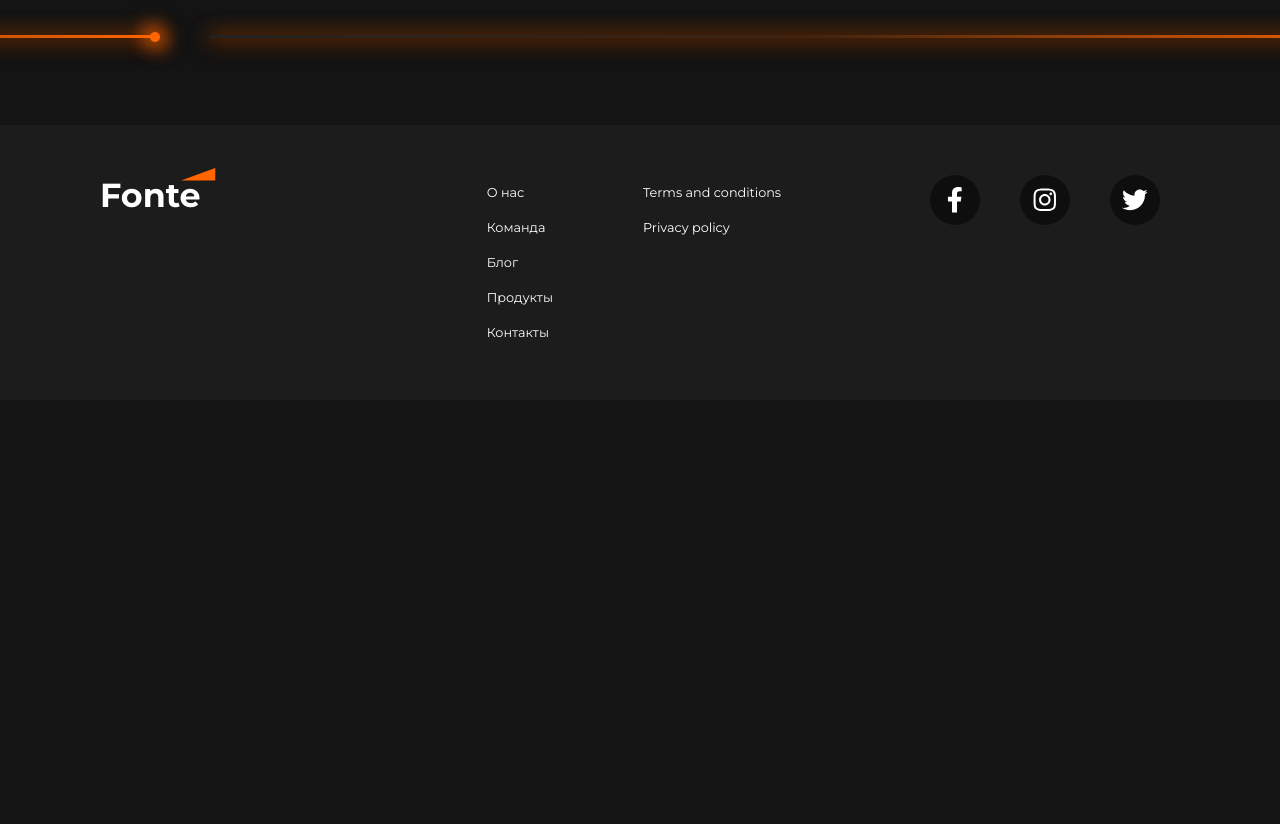
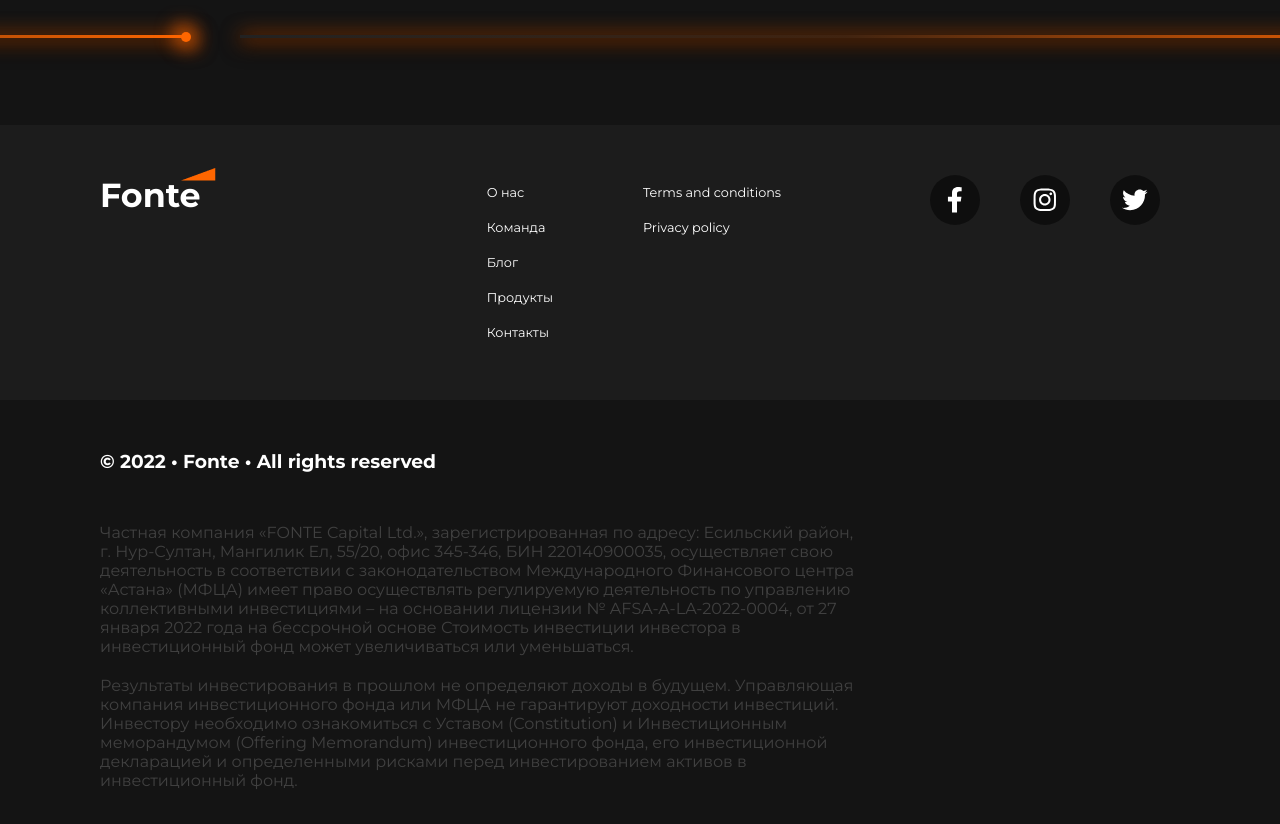
Before and after one commit to Fariza77/All-project, a React (Vite) app in the folder react-project/: page / in a window 1280 px wide. Shown: the part 1440-2264 px from the top of the page. Before the commit the page ends 1840 px from the top, so only its background shows below. Built offline with nearby package versions, Linux system fonts and the light colour scheme.

Commit message:
completed footer

```diff
--- a/react-project/src/components/Navigation/Footer/index.jsx
+++ b/react-project/src/components/Navigation/Footer/index.jsx
@@ -6,6 +6,7 @@ import { FaTwitter } from "react-icons/fa";
 
 function Footer() {
   return (
+    <div className="footer-wrapper">
       <footer className="main-footer">
         <div className="heading-wrapper">
           <Heading size={1.2}>Fonte</Heading>
@@ -24,11 +25,39 @@ function Footer() {
           </div>
         </div>
         <div className="footer-social-media">
-        <span><FaFacebookF className="facebook" /></span>
-        <span><FaInstagram className="instagram" /></span>
-        <span><FaTwitter className="twitter" /></span>
+          <span>
+            <FaFacebookF className="facebook" />
+          </span>
+          <span>
+            <FaInstagram className="instagram" />
+          </span>
+          <span>
+            <FaTwitter className="twitter" />
+          </span>
         </div>
       </footer>
+      <div className="section">
+        <h3>© 2022 • Fonte • All rights reserved</h3>
+        <p>
+          Частная компания «FONTE Capital Ltd.», зарегистрированная по адресу:
+          Есильский район, г. Нур-Султан, Мангилик Ел, 55/20, офис 345-346, БИН
+          220140900035, осуществляет свою деятельность в соответствии с
+          законодательством Международного Финансового центра «Астана» (МФЦА)
+          имеет право осуществлять регулируемую деятельность по управлению
+          коллективными инвестициями – на основании лицензии №
+          AFSA-A-LA-2022-0004, от 27 января 2022 года на бессрочной основе
+          Стоимость инвестиции инвестора в инвестиционный фонд может
+          увеличиваться или уменьшаться.
+        </p>
+        <p>Результаты инвестирования в прошлом не
+          определяют доходы в будущем. Управляющая компания инвестиционного
+          фонда или МФЦА не гарантируют доходности инвестиций. Инвестору
+          необходимо ознакомиться с Уставом (Constitution) и Инвестиционным
+          меморандумом (Offering Memorandum) инвестиционного фонда, его
+          инвестиционной декларацией и определенными рисками перед
+          инвестированием активов в инвестиционный фонд.</p>
+      </div>
+    </div>
   );
 }
 
--- a/react-project/src/components/Navigation/Footer/style.scss
+++ b/react-project/src/components/Navigation/Footer/style.scss
@@ -4,6 +4,7 @@ footer.main-footer {
     background-color: $dark-lighter;
     padding: 50px 100px;
     @include grid(3, 20px);
+
 
     .footer-links {
         @include grid(2, 50px);
@@ -52,6 +53,22 @@ footer.main-footer {
             }
         }
     }
+
+}
+.section {
+    padding: 50px 100px;
+
+    h3{
+        margin-bottom: 50px;
+    }
+    p{
+        opacity: 50%;
+        size: 12px;
+        margin-bottom: 20px;
+        width: 70%;
+
+
+    }
 }
 
 // .flex-div {
```
Lines whose indentation alone changed are shown as unchanged.
